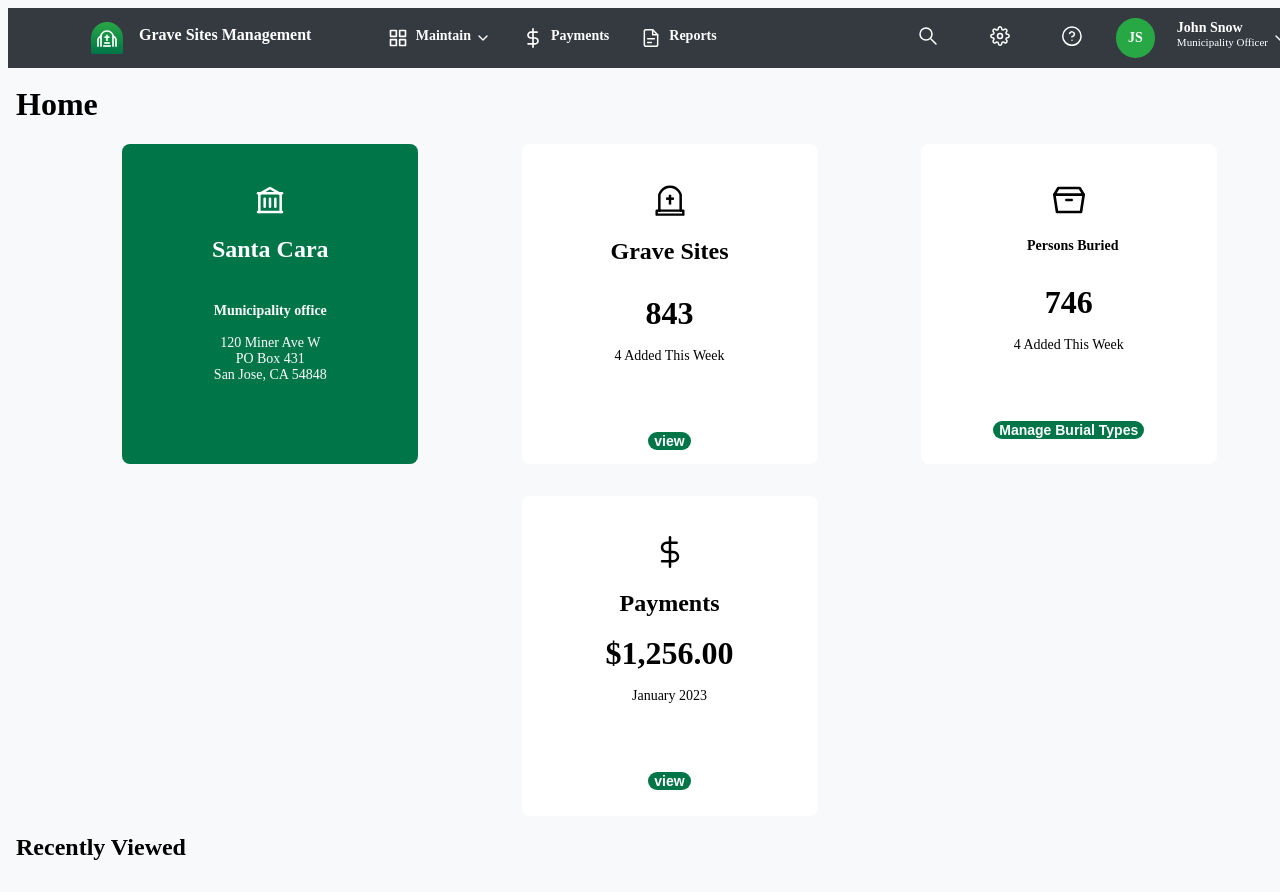
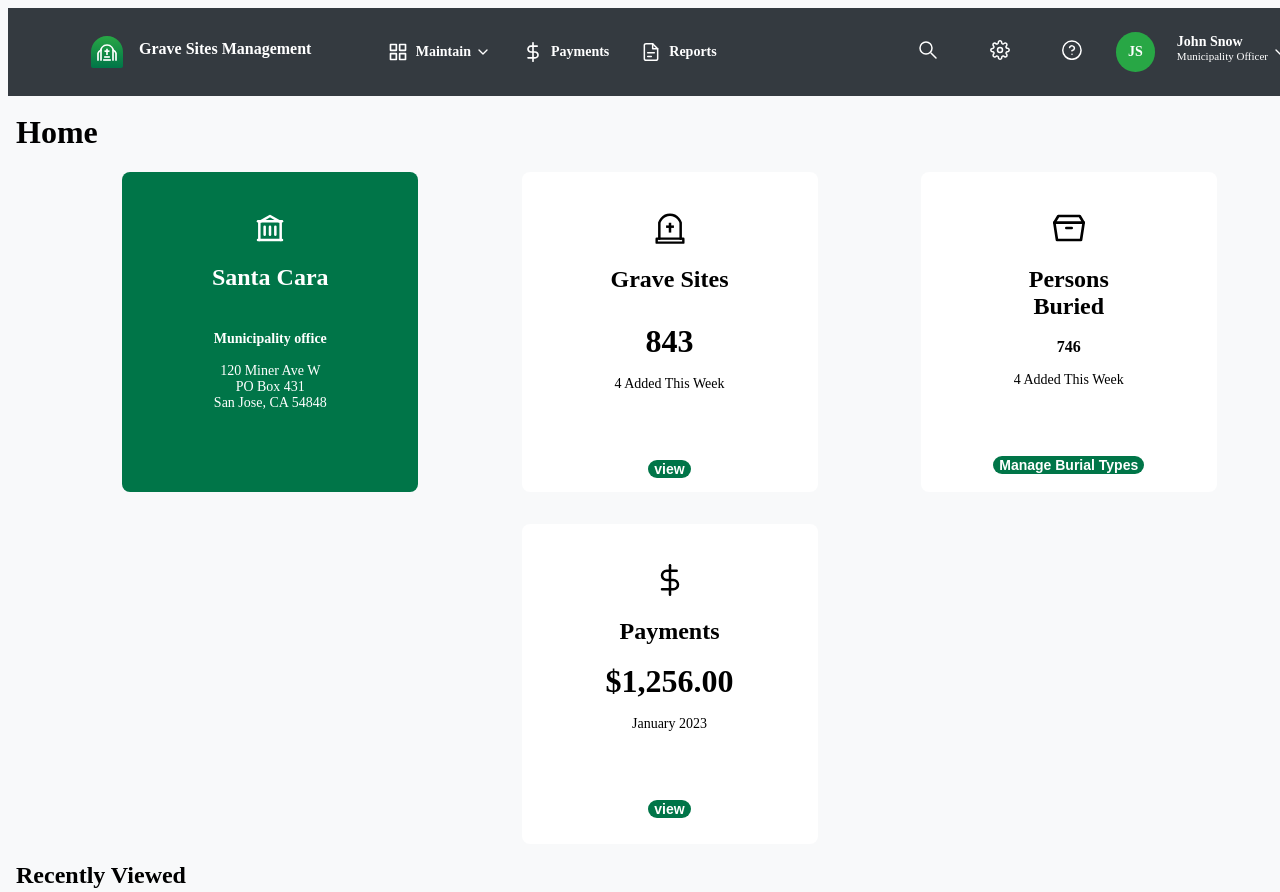
Before and after one commit to Akhiljith1111/assessment2, a plain HTML site: page index.html in a window 1280 px wide. Shown: the top 892 px of the page. Drawn offline with Linux system fonts and the light colour scheme; a web font is replaced by a local one.

Commit message:
changed class

```diff
--- a/index.html
+++ b/index.html
@@ -19,13 +19,19 @@
             </div>
 
             <div id="header-two">
-            <img  class="header-img" class="maintain" src="assests/images/maintain.svg" alt="maintain">
+                <div class="header-img">
+            <img src="assests/images/maintain.svg" alt="maintain">
             <h1>Maintain</h1>
+            </div>
             <img class="arrow" src="assests/images/arrow.svg" alt="downwards">
-            <img  class="header-img" src="assests/images/payments.svg">
+            <div class="header-img">
+            <img src="assests/images/payments.svg">
             <h1>Payments</h1>
-            <img class="header-img" src="assests/images/reports.svg">
+            </div>
+            <div class="header-img">
+            <img  src="assests/images/reports.svg">
             <h1>Reports</h1>
+            </div>
             </div>
 
             <div id="header-three">
@@ -47,7 +53,7 @@
 
             <h1 class="home">Home</h1>
             <section>
-                <div id="second-section" class="second-section">
+                <div id="second-section">
                <img class="section-img" src="assests/images/muncipality.svg">
                <h2 class="name">Santa Cara</h2>
                <h2 class="address">Municipality office</h2>
@@ -55,6 +61,7 @@
                 PO Box 431<br>
                 San Jose, CA 54848</p>
                </div>
+
                <div id="third-section">
               <img class="section-img" src="assests/images/site.svg">
               <h1 class="name-two">Grave Sites</h1>
@@ -62,19 +69,21 @@
               <p class="para-one">4 Added This Week</p>
               <button class="view-one">view</button>
                </div>
-               <div id="fourth-section">
+
+               <div id="third-section">
                 <img class="section-img" src="assests/images/persons.svg">
-              <h1 class="name-three">Persons Buried</h1>
-              <h2 class="bbb">746</h2>
+              <h1 class="name-two">Persons Buried</h1>
+              <h2 >746</h2>
               <p class="para-one">4 Added This Week</p>
-              <button class="view-two">Manage Burial Types</button>
+              <button class="view-one">Manage Burial Types</button>
                </div>
-               <div id="fifth-section">
+
+               <div id="third-section">
                 <img class="section-img" src="assests/images/payment2.svg">
                 <h1 class="name-two">Payments</h1>
-                <h2 class="ccc">$1,256.00</h2>
+                <h2 class="bbb">$1,256.00</h2>
                 <p class="para-one">January 2023</p>
-                <button class="view-three">view</button>
+                <button class="view-one">view</button>
                </div>
             </section>
 
--- a/styles.css
+++ b/styles.css
@@ -24,6 +24,14 @@ header {
     flex-wrap: wrap;
 }
 
+.header-img:hover{
+    width: auto;
+    border: 2px solid #6C757D;
+    border-radius: 20px;
+    background-color: #6C757D;
+    margin: auto;
+}
+
 
 .logo{
     margin-left: 43px;
@@ -40,14 +48,15 @@ h2{
     margin: 16px;
 }
 
-.maintain{
-    margin-left: 243px;
-}
-
 .header-img {
+    width: auto;
+    height: auto;
+    display: flex;
+    flex-direction: row;
     margin-left: 32px;
     margin-top: 18px;
     margin-bottom: 18px;
+    flex-wrap: wrap;
 }
 
 .arrow {
@@ -159,9 +168,7 @@ p{
 }
 
 
-#third-section,
-#fourth-section,
-#fifth-section {
+#third-section {
     text-align: center;
     background-color: #FFFFFF;
     border: 1px solid none;
@@ -171,6 +178,7 @@ p{
 }
 
 section{
+    text-align: center;
     display: flex;
     flex-direction: row;
     flex-wrap: wrap;
@@ -179,8 +187,7 @@ section{
     gap: 32px;
 }
 
-.aaa,
-.bbb{
+.aaa {
    text-align: center;
    margin-left: 120px;
    margin-top: 30px;
@@ -188,13 +195,13 @@ section{
    font-size: 32px;
 
 }
-.ccc{
+.bbb {
     font-size: 32px;
+    text-align: center;
 }
 
 .view-one,
-.view-two,
-.view-three {
+.view-two {
     margin-bottom: 128px;
     font-size: 14px;
     font-weight: bold;
```
